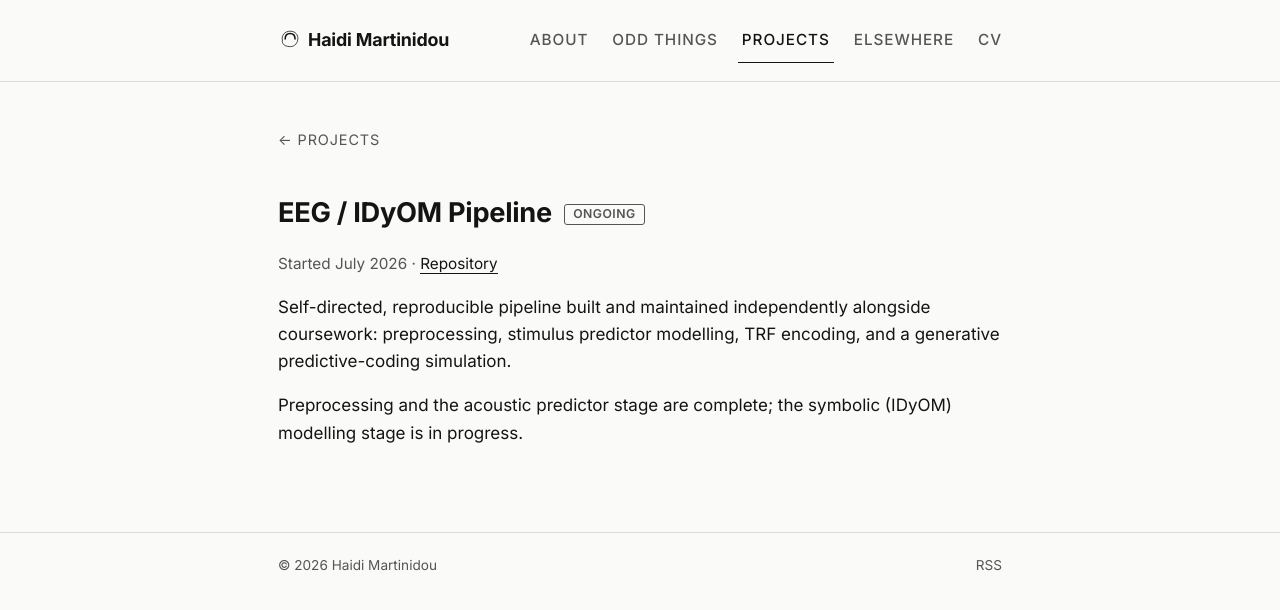
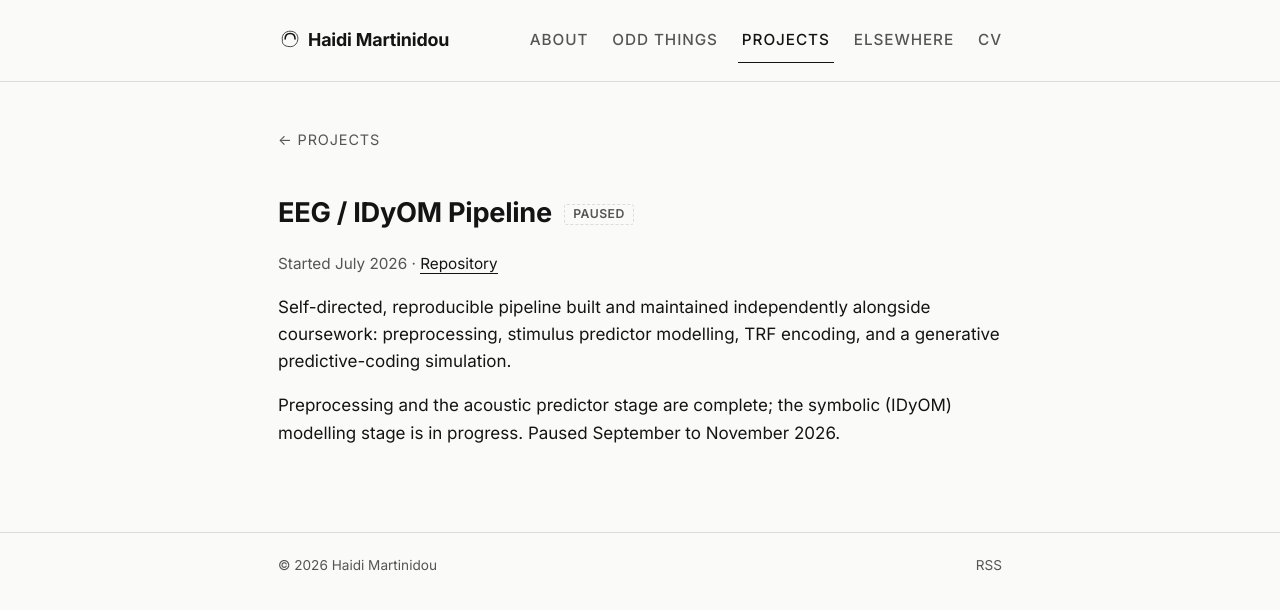
Before and after one commit to haidimartinidou/haidimartinidou.github.io, a Jekyll site: the page built from _projects/eeg-idyom-pipeline.md, in a window 1280 px wide. Shown: the top 610 px of the page. Built offline with Jekyll 4.4.1, drawn with Linux system fonts in a browser that asks for light colours.

Commit message:
Resolve remaining TODOs on About/Projects/Elsewhere/CV
- About: confirmed "neuroscientist" wording, drop TODO
- Zanzibar: revert GitHub link to github.com/haidimartinidou/Zanzibar
- EEG/IDyOM pipeline: mark paused (Sept-Nov 2026)
- Elsewhere: drop resolved Parallaxi links TODO
- cv.yml: soften MSc dissertation bullet, no firm conclusion was reached

Co-Authored-By: Claude Sonnet 5 <noreply@anthropic.com>

```diff
--- a/_data/cv.yml
+++ b/_data/cv.yml
@@ -90,7 +90,7 @@ experience:
     subtitle: "\"The Connection Between Processing Fairness and Reward-Risk Prediction in the Human Brain\""
     bullets:
       - "Narrative synthesis screening over 350 papers and synthesising 10 in depth, across fMRI, EEG, PET, TMS, and tDCS."
-      - "Concluded that reinforcement-learning prediction-error mechanisms underpin social decision-making, linking reward computation to processes usually studied separately in the fairness literature."
+      - "Found valuation and prediction-error signals across methods, but the literature could not show whether an unfair outcome drives learning or reflects a stable way of weighting outcomes."
       - "Supervisor: Dr Gisele Dias."
   - title: "Undergraduate Dissertation — Diet and Depression Risk"
     organization: "University of Glasgow"
--- a/_projects/eeg-idyom-pipeline.md
+++ b/_projects/eeg-idyom-pipeline.md
@@ -1,6 +1,6 @@
 ---
 title: "EEG / IDyOM Pipeline"
-status: ongoing
+status: paused
 category: research
 order: 5
 date_started: "July 2026"
@@ -8,8 +8,6 @@ repo_url: "https://github.com/haidimartinidou/eegmodeling-openmiir"
 summary: "A four-stage EEG pipeline on the OpenMIIR music-imagery dataset, using IDyOM to derive per-note surprise and entropy as predictors of the EEG response to heard and imagined melodies."
 ---
 
-<!-- TODO: confirm status — still "ongoing", or has this paused? -->
-
 Self-directed, reproducible pipeline built and maintained independently alongside coursework: preprocessing, stimulus predictor modelling, TRF encoding, and a generative predictive-coding simulation.
 
-Preprocessing and the acoustic predictor stage are complete; the symbolic (IDyOM) modelling stage is in progress.
+Preprocessing and the acoustic predictor stage are complete; the symbolic (IDyOM) modelling stage is in progress. Paused September to November 2026.
```
Also changed, not shown: _projects/zanzibar-vibedeck.md (+1 -3 lines), about.md (+0 -1 lines), elsewhere.md (+0 -1 lines).
